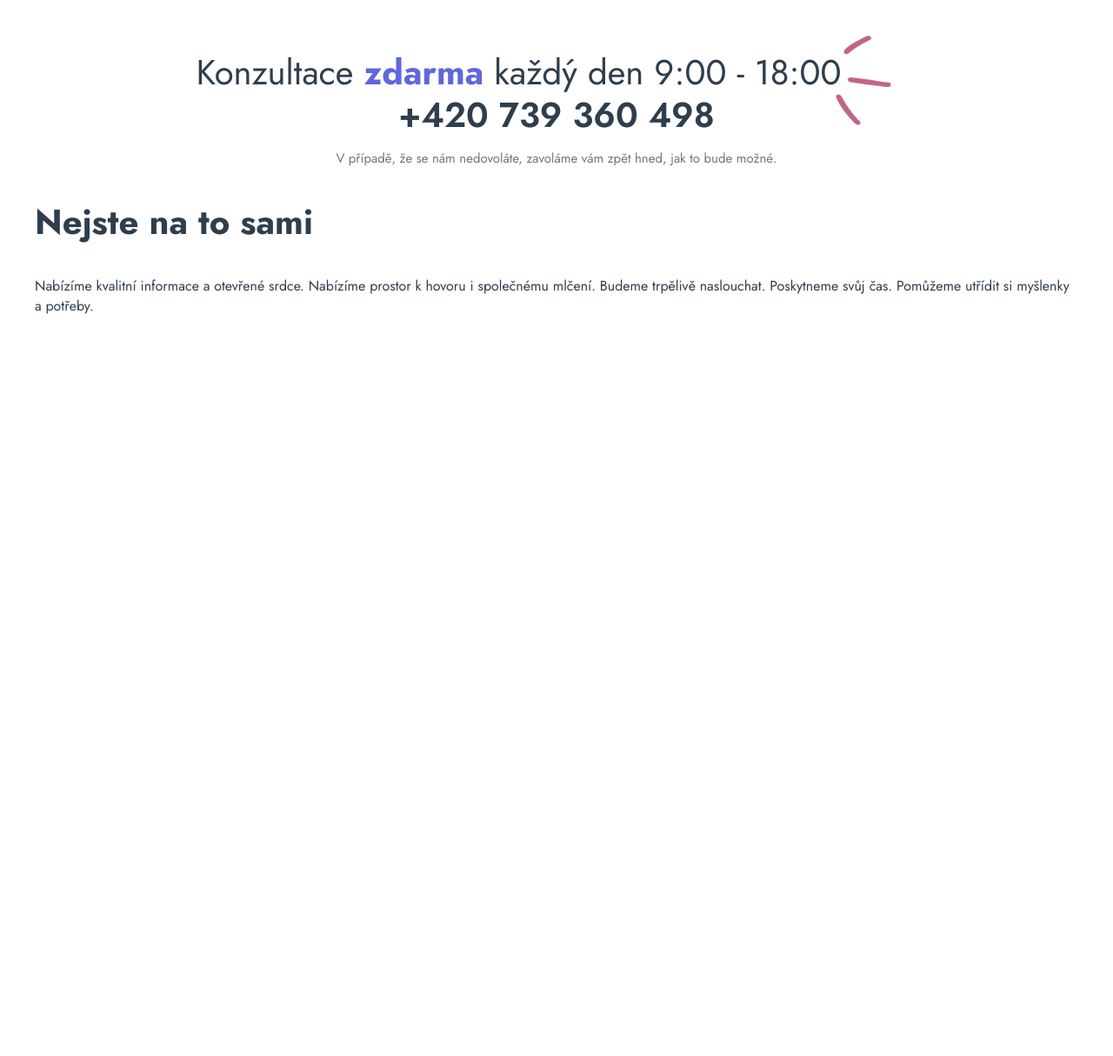
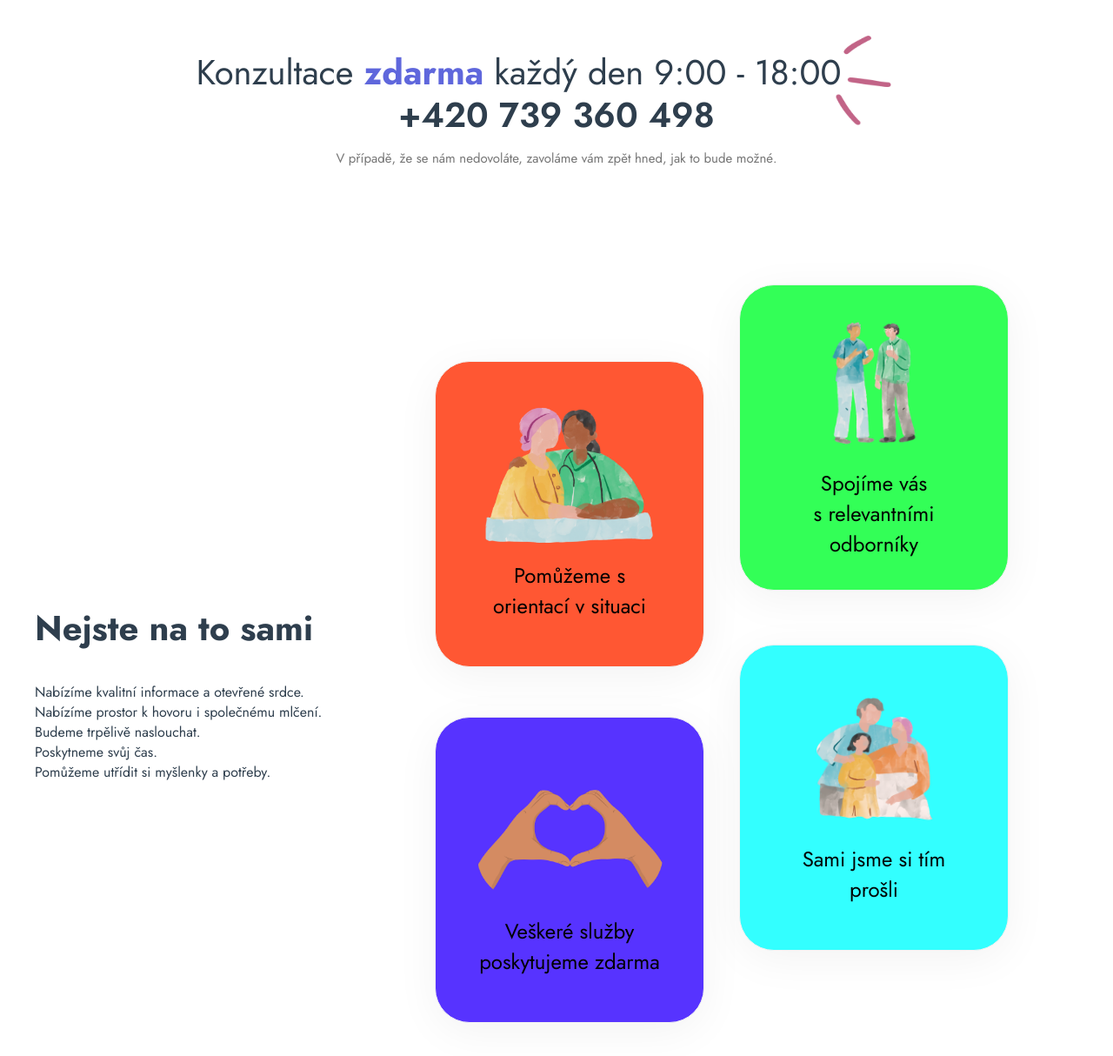
Before and after one commit to charouzic/usmevnejenprokrystofa, a website built with Parcel: page index.html in a window 1280 px wide. Shown: the part 1223-2437 px from the top of the page at 87% size. Before the commit the page ends 1602 px from the top, so only its background shows below. Built offline with nearby package versions, Linux system fonts and the light colour scheme.

Commit message:
Add next section that is in worked in progress

```diff
--- a/index.css
+++ b/index.css
@@ -316,6 +316,70 @@
     /* Adjust this value if needed */
   }
 
+  .Nejste-na-to-sami {
+    margin-top: 500px; /* Adjust the value as needed to move the section down */
+  }
+
+  .Rectangle {
+    position: relative;
+    width: 308px; /* Set the width of each rectangle */
+    height: 350px; /* Increase the height to accommodate the image and text */
+    margin: 10px; /* Adjust margin to create space between rectangles */
+    border-radius: 40px;
+    border: 1px solid #F2F2F2;
+    background: #FFF;
+    box-shadow: 0px 10px 50px 0px rgba(0, 0, 0, 0.05);
+    text-align: center; /* Center-align text horizontally */
+    display: flex;
+    flex-direction: column;
+    justify-content: center;
+    align-items: center;
+  }
+
+  /* Style for individual rectangles */
+  .Rectangle:nth-child(1) {
+    background-color: #FF5733;
+    left: 450px;
+    top: -500px;
+  }
+
+  .Rectangle:nth-child(2) {
+    background-color: #33FF57;
+    left: 800px; /* Adjust the horizontal position */
+    top: -950px;
+  }
+
+  .Rectangle:nth-child(3) {
+    background-color: #5733FF;
+    left: 450px;
+    top: -815px; /* Adjust the vertical position */
+  }
+
+  .Rectangle:nth-child(4) {
+    background-color: #33FFFF;
+    left: 800px; /* Adjust the horizontal position */
+    top: -1260px; /* Adjust the vertical position */
+  }
+
+  /* Style for images inside rectangles */
+  .Rectangle img {
+    max-width: 100%;
+    max-height: 50%; /* Adjust the max-height for smaller images */
+    display: block;
+    margin: 0 auto; /* Center-align the image horizontally */
+  }
+
+  /* Style for text inside rectangles */
+  .Rectangle p {
+    width: 231px;
+    color: #000;
+    text-align: center;
+    font-family: Jost;
+    font-size: 24px;
+    font-style: normal;
+    font-weight: 400;
+    line-height: normal;    margin: 10px; /* Adjust the margin to separate text from the image */
+  }
 }
 
 /* SETTINGS FOR PHONES - TODO: */
--- a/index.html
+++ b/index.html
@@ -104,12 +104,42 @@
             Nejste na to sami
           </h2>
           <p class="Sluzby-text">
-            Nabízíme kvalitní informace a otevřené srdce.
-            Nabízíme prostor k hovoru i společnému mlčení.
-            Budeme trpělivě naslouchat.
-            Poskytneme svůj čas.
+            Nabízíme kvalitní informace a otevřené srdce. <br>
+            Nabízíme prostor k hovoru i společnému mlčení. <br>
+            Budeme trpělivě naslouchat. <br>
+            Poskytneme svůj čas. <br>
             Pomůžeme utřídit si myšlenky a potřeby.
           </p>
+        </div>
+        <div class="Rectangle-Container">
+          <div class="Rectangle">
+            <img src="./public/18-2@2x.png" alt="Image 1">
+            <p>
+              Pomůžeme s <br>
+              orientací v situaci
+            </p>
+          </div>
+          <div class="Rectangle">
+            <img src="./public/figma-web-7@2x.png" alt="Image 2">
+            <p>Spojíme vás <br>
+              s relevantními <br>
+              odborníky
+            </p>
+          </div>
+          <div class="Rectangle">
+            <img src="./public/16-2@2x.png" alt="Image 3">
+            <p>
+              Veškeré služby<br>
+              poskytujeme zdarma
+            </p>
+          </div>
+          <div class="Rectangle">
+            <img src="./public/navrh-bez-nazvu-3@2x.png" alt="Image 4">
+            <p>
+              Sami jsme si tím<br>
+              prošli
+            </p>
+          </div>
         </div>
       </section>
     </div>
```
